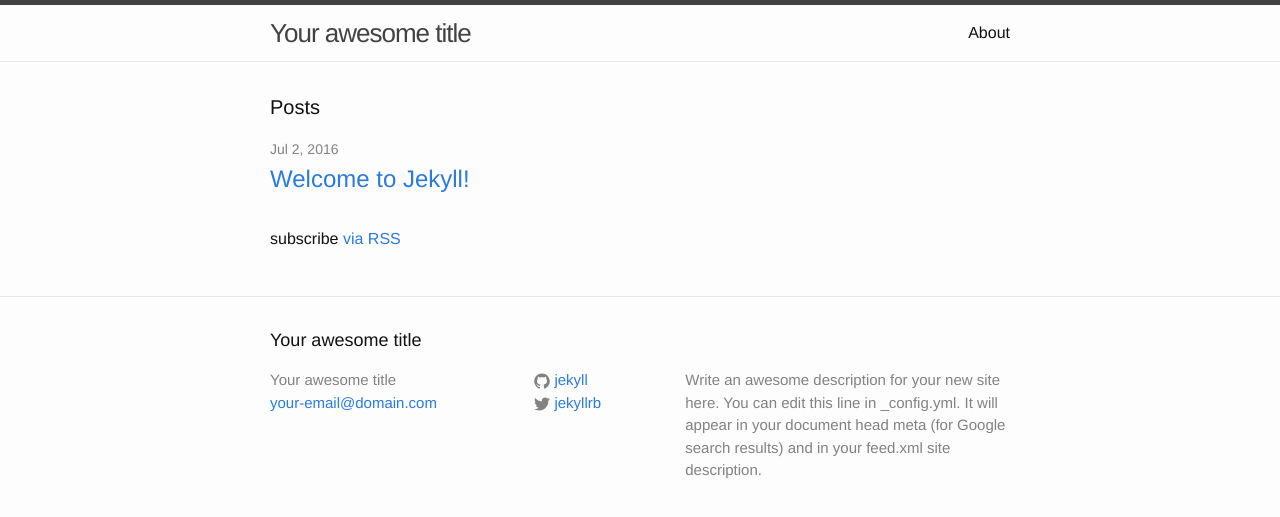
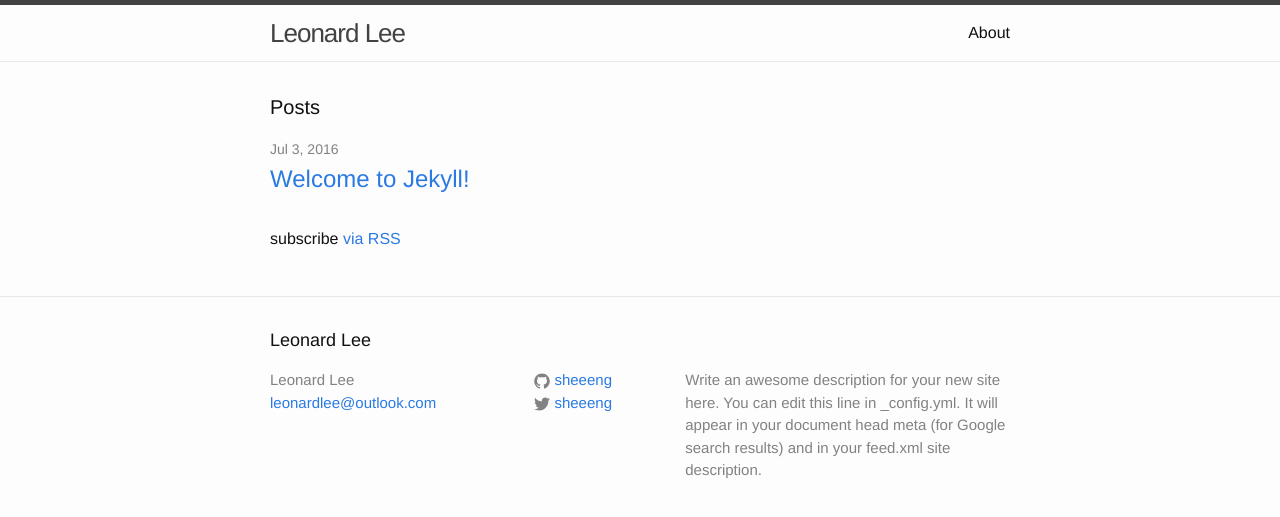
Before and after one commit to sheeeng/sheeeng.github.io, a Jekyll site: the page built from site/index.html, in a window 1280 px wide. Shown: the top 517 px of the page. Built offline with Jekyll 4.4.1, drawn with Linux system fonts in a browser that asks for light colours.

Commit message:
Add personal details.

```diff
--- a/site/_config.yml
+++ b/site/_config.yml
@@ -6,16 +6,19 @@
 # 'jekyll serve'. If you change this file, please restart the server process.
 
 # Site settings
-title: Your awesome title
-email: your-email@domain.com
+title: Leonard Lee
+email: leonardlee@outlook.com
 description: > # this means to ignore newlines until "baseurl:"
   Write an awesome description for your new site here. You can edit this
   line in _config.yml. It will appear in your document head meta (for
   Google search results) and in your feed.xml site description.
 baseurl: "" # the subpath of your site, e.g. /blog
-url: "http://yourdomain.com" # the base hostname & protocol for your site
-twitter_username: jekyllrb
-github_username:  jekyll
+url: "https://sheeeng.github.io" # the base hostname & protocol for your site
+twitter_username: sheeeng
+github_username:  sheeeng
 
 # Build settings
 markdown: kramdown
+
+timezone: Europe/Oslo
+exclude: [ README.md ]
```
